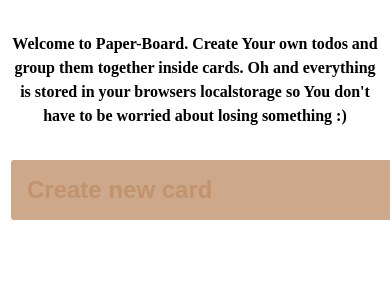
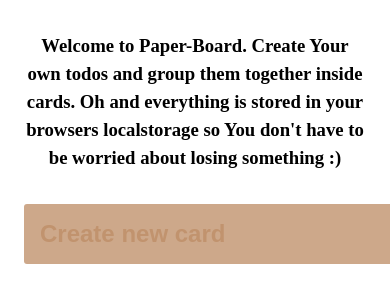
Before and after one commit to mariusz-ba/Paper-Board, a React app: page / in a window 390 px wide. Shown: the top 302 px of the page. Built offline with nearby package versions, Linux system fonts and the light colour scheme; the HTML template or start-up script is replaced by a standard one.

Commit message:
Fix styles on mobile devices

```diff
--- a/src/components/CardsList/index.js
+++ b/src/components/CardsList/index.js
@@ -1,10 +1,14 @@
 import styled from 'styled-components';
+import { media } from 'utils/style-utils';
 
 const CardsList = styled.ul`
   padding: 1rem;
   list-style-type: none;
   display: grid;
   grid-template-columns: repeat(auto-fill, 300px);
+  ${ media.mobile`
+    grid-template-columns: 1fr;
+  `}
   grid-column-gap: 2rem;
   grid-row-gap: 2rem;
 `
--- a/src/containers/App.js
+++ b/src/containers/App.js
@@ -16,26 +16,28 @@
 import styled from 'styled-components';
 
 const Header = styled.header`
+  padding: 0 1rem;
   margin: 2rem 0;
   text-align: center;
 `
 
-Header.Title = styled.h4`
+Header.Title = styled.h3`
+  max-width: 32em;
   margin: 0 auto;
   margin-bottom: 2rem;
   line-height: 1.5em;
-  max-width: 32em;
 `
 
 Header.Input = styled.input`
   border: 0;
   outline: 0;
   border-radius: 3px;
-  font-size: 1.5em;
+  font-size: 1.5rem;
   padding: 1rem;
-  padding-right: 2em;
+  padding-right: 2rem;
   background: rgb(205,168,138);
   font-weight: bold;
+  max-width: 100%;
 
   &::placeholder {
     color: rgb(193,147,110);
@@ -46,9 +48,10 @@
   border: 0;
   outline: 0;
   background: transparent;
-  font-size: 1.5em;
+  font-size: 1.5rem;
   color: #fff;
-  margin-left: -1.5em;
+  margin-left: -2rem;
+  margin-right: .5rem;
 `
 
 class App extends Component {
--- /dev/null
+++ b/src/utils/style-utils.js
@@ -0,0 +1,9 @@
+import { css } from 'styled-components';
+
+export const media = {
+  mobile: (...args) => css`
+    @media screen and (max-width: 768px) {
+      ${ css(...args) }
+    }
+  `
+}
```
